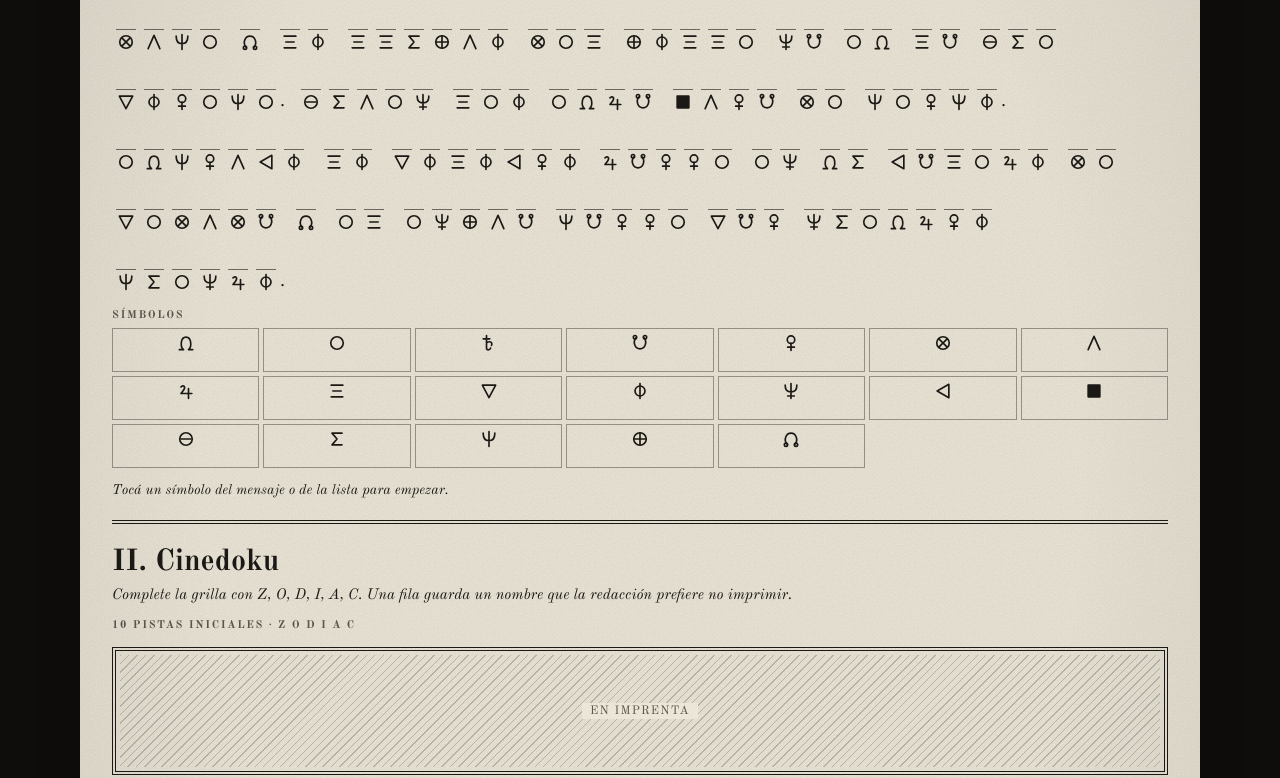
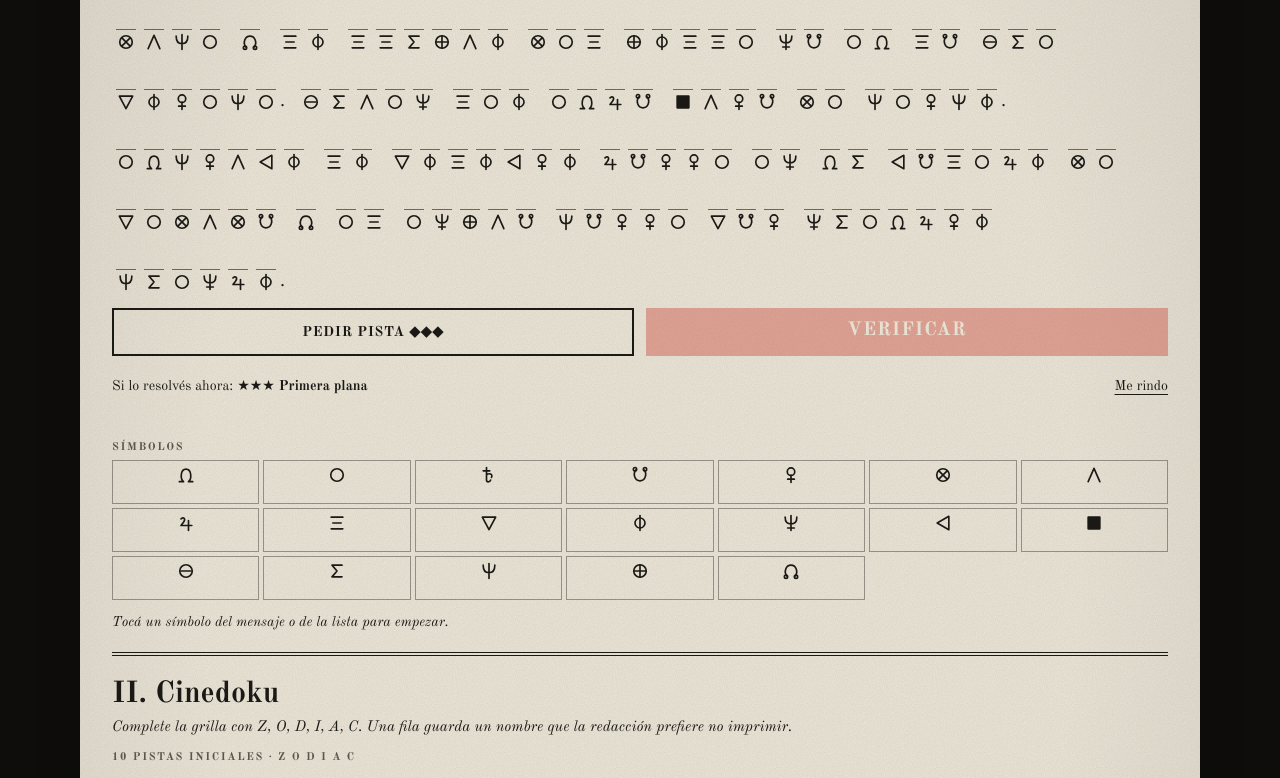
Before and after one commit to joacolongar/plainview-82, a React (Vite) app in the folder web/: page /pasatiempos in a window 1280 px wide. Shown: the part 586-1364 px from the top of the page. Built offline with nearby package versions, Linux system fonts and the light colour scheme; a web font is replaced by a local one.

Commit message:
Suma pistas, verificar y me rindo al Cifrado
Co-Authored-By: Claude Opus 5.5 <noreply@anthropic.com>

```diff
--- a/web/src/components/pasatiempos/Cifrado.tsx
+++ b/web/src/components/pasatiempos/Cifrado.tsx
@@ -15,20 +15,57 @@ type Props = {
 /**
  * El Cifrado: tocás un símbolo (en el mensaje o en la lista) y elegís la letra en el teclado;
  * se completa en todas sus apariciones. Si esa letra ya estaba en otro símbolo, se mueve.
- * Cuando todas las letras coinciden con la clave, se revela la carta (con el cupón) y se pone el sello.
+ * Ayudas (docs/PASATIEMPOS.md): pistas del editor (revelan una letra y quedan fijas), "Verificar"
+ * (marca errores; cada uso cuenta) y "Me rindo" (muestra todo, sello en blanco). Las pistas y las
+ * verificaciones bajan el sello; cuando todas las letras coinciden se revela la carta con el cupón.
  */
 export default function Cifrado({ datos, progreso, onCambio }: Props) {
   const clave = useMemo(() => decodificarClave(datos.clave), [datos.clave])
   const simbolos = useMemo(() => simbolosEnOrden(datos.cifrado, clave), [datos.cifrado, clave])
   const asignaciones = useMemo(() => progreso.asignaciones ?? {}, [progreso.asignaciones])
+  const reveladas = useMemo(() => new Set(progreso.reveladas ?? []), [progreso.reveladas])
+  const pistasUsadas = progreso.pistasUsadas ?? 0
+  const pistasQuedan = datos.pistasGratis - pistasUsadas
   const resuelto = !!progreso.resuelto
-  const [elegido, setElegido] = useState<string | null>(null) // estado de la interfaz: no se guarda
+
+  // Estado de la interfaz (no se guarda): símbolo elegido, errores marcados, confirmaciones y avisos
+  const [elegido, setElegido] = useState<string | null>(null)
+  const [errores, setErrores] = useState<Set<string>>(new Set())
+  const [confirmar, setConfirmar] = useState<'pista' | 'rendirse' | null>(null)
+  const [aviso, setAviso] = useState('')
 
   const numero = (s: string) => simbolos.indexOf(s) + 1
   const letrasUsadas = new Set(Object.values(asignaciones))
+  const letrasDelEditor = new Set([...reveladas].map((s) => clave[s]))
+  const etiqueta = (s: string) =>
+    `Símbolo ${numero(s)}, ${asignaciones[s] ? `letra ${asignaciones[s]}` : 'sin letra'}` +
+    (reveladas.has(s) ? ', dada por el editor' : '') +
+    (errores.has(s) ? ', marcada como error' : '')
+
+  /** Guarda el cambio y, si con eso quedó todo bien, lo da por resuelto con el sello que corresponda */
+  function guardar(cambio: ProgresoCifrado) {
+    const nuevo = { ...progreso, ...cambio }
+    const nuevas = nuevo.asignaciones ?? {}
+    if (simbolos.every((s) => nuevas[s] === clave[s])) {
+      onCambio({ ...nuevo, resuelto: true, sello: calcularSello(nuevo) })
+      setElegido(null)
+    } else {
+      onCambio(nuevo)
+    }
+  }
+
+  /** El próximo símbolo sin letra después de `desde`, para no tener que buscarlo */
+  function siguienteVacio(desde: string, nuevas: Record<string, string>) {
+    const i = simbolos.indexOf(desde)
+    return [...simbolos.slice(i + 1), ...simbolos.slice(0, i)].find((s) => !nuevas[s]) ?? null
+  }
 
   function asignar(letra: string | null) {
     if (!elegido || resuelto) return
+    setConfirmar(null)
+    if (reveladas.has(elegido)) return setAviso('Esa letra la dio el editor: no se cambia.')
+    if (letra && letrasDelEditor.has(letra)) return setAviso(`La ${letra} ya la dio el editor en otro símbolo.`)
+
     const nuevas = { ...asignaciones }
     if (letra) {
       for (const [s, l] of Object.entries(nuevas)) if (l === letra) delete nuevas[s] // la letra se mueve
@@ -36,19 +73,53 @@ export default function Cifrado({ datos, progreso, onCambio }: Props) {
     } else {
       delete nuevas[elegido]
     }
+    setErrores((prev) => new Set([...prev].filter((s) => s !== elegido && nuevas[s]))) // la marca se va al cambiar
+    setAviso('')
+    guardar({ asignaciones: nuevas })
+    if (letra) setElegido(siguienteVacio(elegido, nuevas))
+  }
 
-    if (simbolos.every((s) => nuevas[s] === clave[s])) {
-      onCambio({ ...progreso, asignaciones: nuevas, resuelto: true, sello: calcularSello(progreso) })
+  function pedirPista() {
+    if (resuelto || pistasQuedan <= 0) return
+    if (!elegido) return setAviso('Elegí primero el símbolo que querés que revele el editor.')
+    if (reveladas.has(elegido)) return setAviso('Ese símbolo ya lo reveló el editor. Elegí otro.')
+    // Antes de la primera pista, un segundo toque para confirmar: nadie pierde el oro sin querer
+    if (pistasUsadas === 0 && confirmar !== 'pista') return setConfirmar('pista')
+
+    const letra = clave[elegido]
+    const nuevas = { ...asignaciones }
+    for (const [s, l] of Object.entries(nuevas)) if (l === letra) delete nuevas[s]
+    nuevas[elegido] = letra
+    setConfirmar(null)
+    setErrores((prev) => new Set([...prev].filter((s) => nuevas[s] && s !== elegido)))
+    setAviso(`El editor revela: el símbolo ${numero(elegido)} es la ${letra}.`)
+    guardar({ asignaciones: nuevas, reveladas: [...reveladas, elegido], pistasUsadas: pistasUsadas + 1 })
+    setElegido(siguienteVacio(elegido, nuevas))
+  }
+
+  function verificar() {
+    if (resuelto || letrasUsadas.size === 0) return
+    setConfirmar(null)
+    const mal = simbolos.filter((s) => asignaciones[s] && asignaciones[s] !== clave[s])
+    setErrores(new Set(mal))
+    setAviso(
+      mal.length === 0
+        ? 'Todo lo que pusiste está bien. Seguí.'
+        : mal.length === 1
+          ? 'Hay 1 símbolo equivocado: está marcado con ✗.'
+          : `Hay ${mal.length} símbolos equivocados: están marcados con ✗.`,
+    )
+    guardar({ verificaciones: (progreso.verificaciones ?? 0) + 1 })
+  }
+
+  function rendirse() {
+    if (resuelto) return
+    if (confirmar !== 'rendirse') return setConfirmar('rendirse')
+    setConfirmar(null)
+    setErrores(new Set())
     setElegido(null)
-      return
-    }
-    onCambio({ ...progreso, asignaciones: nuevas })
-    if (letra) {
-      // pasa solo al próximo símbolo sin letra, para no tener que buscarlo
-      const i = simbolos.indexOf(elegido)
-      const siguiente = [...simbolos.slice(i + 1), ...simbolos.slice(0, i)].find((s) => !nuevas[s])
-      setElegido(siguiente ?? null)
-    }
+    setAviso('')
+    onCambio({ ...progreso, asignaciones: { ...clave }, resuelto: true, sello: calcularSello(progreso, true) })
   }
 
   function mover(paso: number) {
@@ -76,6 +147,7 @@ export default function Cifrado({ datos, progreso, onCambio }: Props) {
   })
 
   const textoEnClaro = [...datos.cifrado].map((ch) => clave[ch] ?? ch).join('')
+  const selloEnJuego = SELLOS[calcularSello(progreso)]
 
   return (
     <div className="mt-3">
@@ -91,18 +163,22 @@ export default function Cifrado({ datos, progreso, onCambio }: Props) {
                   disabled={resuelto}
                   onClick={(e) => {
                     setElegido(ch)
+                    setConfirmar(null)
                     // el teclado aparece abajo: si el símbolo tocado quedó debajo, la página sube lo justo
                     // (scroll-mb-72 deja lugar para el teclado al calcular "nearest")
                     const celda = e.currentTarget
                     requestAnimationFrame(() => celda.scrollIntoView({ block: 'nearest' }))
                   }}
                   aria-pressed={elegido === ch}
-                  aria-label={`Símbolo ${numero(ch)}, ${asignaciones[ch] ? `letra ${asignaciones[ch]}` : 'sin letra'}`}
-                  className={`flex h-12 w-7 scroll-mb-72 flex-col items-center justify-end ${elegido === ch ? 'bg-print/10' : ''}`}
+                  aria-label={etiqueta(ch)}
+                  className={`relative flex h-12 w-7 scroll-mb-72 flex-col items-center justify-end ${elegido === ch ? 'bg-print/10' : ''}`}
                 >
-                  <span className={`h-5 font-display text-base font-bold leading-5 ${elegido === ch ? 'underline decoration-red decoration-2' : ''}`}>
+                  <span
+                    className={`h-5 font-display text-base font-bold leading-5 ${elegido === ch ? 'underline decoration-red decoration-2' : ''} ${reveladas.has(ch) ? 'italic text-print-muted' : ''} ${errores.has(ch) ? 'line-through decoration-2' : ''}`}
+                  >
                     {asignaciones[ch] ?? ''}
                   </span>
+                  {errores.has(ch) && <span className="absolute -top-1 right-0 font-display text-xs font-bold" aria-hidden>✗</span>}
                   <span className="mt-0.5 h-px w-5 bg-print/60" aria-hidden />
                   <Glifo id={ch} className="mt-0.5 size-5" />
                 </button>
@@ -118,28 +194,71 @@ export default function Cifrado({ datos, progreso, onCambio }: Props) {
         <div role="status" className="mt-4 border-4 border-double border-print p-3">
           <p className="font-display text-[11px] font-bold uppercase tracking-[0.15em] text-print-muted">Carta descifrada</p>
           <p className="mt-1 font-display text-[15px] leading-snug">{textoEnClaro}</p>
-          {progreso.sello && (
+          {progreso.sello === 'rendido' ? (
             <p className="mt-2 font-display text-sm italic">
-              Sello en su carnet: <strong className="not-italic">{SELLOS[progreso.sello].nombre}</strong>. El cupón vale uno por pedido y solo en esta edición.
+              Se rindió: el sello queda en blanco. El cupón vale igual, uno por pedido y solo en esta edición.
             </p>
+          ) : (
+            progreso.sello && (
+              <p className="mt-2 font-display text-sm italic">
+                Sello en su carnet: <strong className="not-italic">{SELLOS[progreso.sello].estrellas} {SELLOS[progreso.sello].nombre}</strong>. El cupón vale
+                uno por pedido y solo en esta edición.
+              </p>
+            )
           )}
         </div>
       ) : (
         <>
+          {/* Ayudas, como en la maqueta: Pedir pista (borde) y Verificar (rojo) */}
+          <div className="mt-4 grid grid-cols-2 gap-3">
+            <button
+              type="button"
+              onClick={pedirPista}
+              disabled={pistasQuedan <= 0}
+              className="min-h-12 border-2 border-print px-2 font-display text-sm font-bold uppercase tracking-wider disabled:opacity-40"
+            >
+              {confirmar === 'pista' ? '¿Seguro? Baja el sello' : pistasQuedan > 0 ? `Pedir pista ${'◆'.repeat(pistasQuedan)}` : 'Sin pistas'}
+            </button>
+            {/* 19 px en negrita cuenta como "texto grande": así el crema sobre rojo (3,99:1) cumple el mínimo de 3:1 */}
+            <button
+              type="button"
+              onClick={verificar}
+              disabled={letrasUsadas.size === 0}
+              className="min-h-12 bg-red px-2 font-display text-[19px] font-bold uppercase tracking-wider text-paper disabled:opacity-40"
+            >
+              Verificar
+            </button>
+          </div>
+          <div className="mt-2 flex flex-wrap items-center justify-between gap-x-4">
+            <p className="font-display text-sm">
+              Si lo resolvés ahora: <span aria-hidden>{selloEnJuego.estrellas}</span> <strong>{selloEnJuego.nombre}</strong>
+            </p>
+            <button type="button" onClick={rendirse} className="min-h-11 font-display text-sm underline underline-offset-4">
+              {confirmar === 'rendirse' ? '¿Seguro? Ver la solución sin sello' : 'Me rindo'}
+            </button>
+          </div>
+          <p role="status" aria-live="polite" className="min-h-5 font-display text-sm italic">{aviso}</p>
+
           {/* Lista de símbolos: botones de 44 px, la forma cómoda de elegir con el pulgar */}
-          <p className="mt-4 font-display text-[11px] font-bold uppercase tracking-[0.15em] text-print-muted">Símbolos</p>
+          <p className="mt-3 font-display text-[11px] font-bold uppercase tracking-[0.15em] text-print-muted">Símbolos</p>
           <div className="mt-1 grid grid-cols-7 gap-1">
             {simbolos.map((s) => (
               <button
                 key={s}
                 type="button"
-                onClick={() => setElegido(s)}
+                onClick={() => {
+                  setElegido(s)
+                  setConfirmar(null)
+                }}
                 aria-pressed={elegido === s}
-                aria-label={`Símbolo ${numero(s)}, ${asignaciones[s] ? `letra ${asignaciones[s]}` : 'sin letra'}`}
-                className={`flex h-11 flex-col items-center justify-center border ${elegido === s ? 'border-2 border-red bg-print/10' : 'border-print/40'}`}
+                aria-label={etiqueta(s)}
+                className={`relative flex h-11 flex-col items-center justify-center border ${elegido === s ? 'border-2 border-red bg-print/10' : 'border-print/40'} ${reveladas.has(s) ? 'bg-print/10' : ''}`}
               >
                 <Glifo id={s} className="size-5" />
-                <span className="h-3.5 font-display text-xs font-bold leading-3.5">{asignaciones[s] ?? ''}</span>
+                <span className={`h-3.5 font-display text-xs font-bold leading-3.5 ${reveladas.has(s) ? 'italic' : ''} ${errores.has(s) ? 'line-through' : ''}`}>
+                  {asignaciones[s] ?? ''}
+                </span>
+                {errores.has(s) && <span className="absolute top-0 right-0.5 font-display text-[10px] font-bold" aria-hidden>✗</span>}
               </button>
             ))}
           </div>
@@ -149,25 +268,36 @@ export default function Cifrado({ datos, progreso, onCambio }: Props) {
             <div className="paper sticky bottom-0 z-10 -mx-3 mt-3 border-t-2 border-print px-3 pt-2 pb-[max(0.5rem,env(safe-area-inset-bottom))]">
               <div className="flex min-h-11 items-center justify-between gap-2">
                 <p className="flex items-center gap-2 font-display text-sm">
-                  <Glifo id={elegido} className="size-6" /> Símbolo {numero(elegido)}: elegí la letra
+                  <Glifo id={elegido} className="size-6" />
+                  {reveladas.has(elegido) ? `Símbolo ${numero(elegido)}: lo dio el editor` : `Símbolo ${numero(elegido)}: elegí la letra`}
                 </p>
                 <button type="button" onClick={() => setElegido(null)} className="min-h-11 px-2 font-display text-sm underline">
                   Cerrar
                 </button>
               </div>
               <div className="grid grid-cols-7 gap-1">
-                {LETRAS.map((l) => (
+                {LETRAS.map((l) => {
+                  const delEditor = letrasDelEditor.has(l)
+                  return (
                     <button
                       key={l}
                       type="button"
                       onClick={() => asignar(l)}
-                    aria-label={letrasUsadas.has(l) && asignaciones[elegido] !== l ? `${l}, ya usada en otro símbolo` : l}
-                    className={`h-11 border border-print/40 font-display text-lg font-bold ${letrasUsadas.has(l) ? 'text-print-muted line-through decoration-1' : ''}`}
+                      disabled={reveladas.has(elegido) || delEditor}
+                      aria-label={delEditor ? `${l}, la dio el editor` : letrasUsadas.has(l) && asignaciones[elegido] !== l ? `${l}, ya usada en otro símbolo` : l}
+                      className={`h-11 border border-print/40 font-display text-lg font-bold disabled:opacity-30 ${letrasUsadas.has(l) ? 'text-print-muted line-through decoration-1' : ''}`}
                     >
                       {l}
                     </button>
-                ))}
-                <button type="button" onClick={() => asignar(null)} aria-label="Borrar letra" className="h-11 border border-print/40 font-display text-lg">
+                  )
+                })}
+                <button
+                  type="button"
+                  onClick={() => asignar(null)}
+                  disabled={reveladas.has(elegido)}
+                  aria-label="Borrar letra"
+                  className="h-11 border border-print/40 font-display text-lg disabled:opacity-30"
+                >
                   ⌫
                 </button>
               </div>
--- a/web/src/lib/progresoPasatiempos.ts
+++ b/web/src/lib/progresoPasatiempos.ts
@@ -10,22 +10,23 @@ import type { Juego } from '../data/pasatiempos/types'
 /** Sellos del Carnet de lector (ver docs/PASATIEMPOS.md). `rendido` = "Me rindo": sello en blanco */
 export type Sello = 'oro' | 'plata' | 'bronce' | 'rendido'
 
-export const SELLOS: Record<Sello, { nombre: string; detalle: string }> = {
-  oro: { nombre: 'Primera plana', detalle: 'Sin pistas y con 1 verificación como máximo' },
-  plata: { nombre: 'Página central', detalle: 'Hasta 1 pista o 3 verificaciones' },
-  bronce: { nombre: 'Clasificados', detalle: 'Resuelto de cualquier forma' },
-  rendido: { nombre: 'Me rindo', detalle: 'Se vio la solución: sello en blanco' },
+export const SELLOS: Record<Sello, { nombre: string; detalle: string; estrellas: string }> = {
+  oro: { nombre: 'Primera plana', detalle: 'Sin pistas y con 1 verificación como máximo', estrellas: '★★★' },
+  plata: { nombre: 'Página central', detalle: 'Hasta 1 pista o 3 verificaciones', estrellas: '★★☆' },
+  bronce: { nombre: 'Clasificados', detalle: 'Resuelto de cualquier forma', estrellas: '★☆☆' },
+  rendido: { nombre: 'Me rindo', detalle: 'Se vio la solución: sello en blanco', estrellas: '☆☆☆' },
 }
 
 export type ProgresoJuego = {
   sello?: Sello
   segundos?: number // tiempo de resolución (P5)
-  pistasUsadas?: number // pistas del editor (P2b)
-  verificaciones?: number // usos de "Verificar" (P2b)
+  pistasUsadas?: number // pistas del editor
+  verificaciones?: number // usos de "Verificar"
 }
 
 export type ProgresoCifrado = ProgresoJuego & {
   asignaciones?: Record<string, string> // símbolo → letra que puso el lector
+  reveladas?: string[] // símbolos cuya letra dio el editor (quedan fijos)
   resuelto?: boolean
 }
 
--- a/web/src/pages/Pasatiempos.tsx
+++ b/web/src/pages/Pasatiempos.tsx
@@ -55,7 +55,7 @@ function EdicionPasatiempos({ edicion }: { edicion: Edicion }) {
         titulo={edicion.cifrado.titulo}
         entradilla={edicion.cifrado.entradilla}
         dato={`${edicion.cifrado.simbolosUsados} símbolos`}
-        extra={<PistasDelEditor cantidad={edicion.cifrado.pistasGratis} />}
+        extra={<PistasDelEditor total={edicion.cifrado.pistasGratis} usadas={progreso.juegos.cifrado?.pistasUsadas ?? 0} />}
       >
         <Cifrado
           datos={edicion.cifrado}
@@ -118,11 +118,13 @@ function Seccion({ id, numero, titulo, entradilla, dato, extra, children }: {
   )
 }
 
-// El texto va en tinta y los rombos en rojo: texto rojo chico sobre crema no llega al contraste mínimo
-function PistasDelEditor({ cantidad }: { cantidad: number }) {
+// El texto va en tinta y los rombos en rojo: texto rojo chico sobre crema no llega al contraste mínimo.
+// ◆ = pista disponible, ◇ = pista usada
+function PistasDelEditor({ total, usadas }: { total: number; usadas: number }) {
+  const quedan = Math.max(total - usadas, 0)
   return (
-    <span aria-label={`${cantidad} pistas del editor`}>
-      Pistas del editor: <span aria-hidden className="text-red">{'◆'.repeat(cantidad)}</span>
+    <span aria-label={`Pistas del editor: quedan ${quedan} de ${total}`}>
+      Pistas del editor: <span aria-hidden className="text-red">{'◆'.repeat(quedan)}{'◇'.repeat(total - quedan)}</span>
     </span>
   )
 }
@@ -132,8 +134,6 @@ const JUEGOS: { id: Juego; nombre: string }[] = [
   { id: 'cinedoku', nombre: 'Cinedoku' },
   { id: 'crucigrama', nombre: 'Crucigrama' },
 ]
-
-const ESTRELLAS: Record<Sello, string> = { oro: '★★★', plata: '★★☆', bronce: '★☆☆', rendido: '☆☆☆' }
 
 /** Carnet de lector: un casillero por juego con el sello ganado en esta edición */
 function Carnet({ numero, progreso }: { numero: number; progreso: Progreso }) {
@@ -157,12 +157,12 @@ function Carnet({ numero, progreso }: { numero: number; progreso: Progreso }) {
 }
 
 function SelloImpreso({ sello }: { sello: Sello }) {
-  const { nombre, detalle } = SELLOS[sello]
+  const { nombre, detalle, estrellas } = SELLOS[sello]
   const estilo =
     sello === 'oro' ? 'border-red border-double border-4' : sello === 'rendido' ? 'border-dashed border-2 border-print/50 text-print-muted' : 'border-2 border-print'
   return (
     <span title={detalle} className={`flex size-20 -rotate-6 flex-col items-center justify-center rounded-full ${estilo}`}>
-      <span className="text-xs leading-none" aria-hidden>{ESTRELLAS[sello]}</span>
+      <span className="text-xs leading-none" aria-hidden>{estrellas}</span>
       <span className="mt-1 px-1 font-display text-[10px] font-bold uppercase leading-tight">{nombre}</span>
     </span>
   )
```
Also changed, not shown: 1 other file (tests, documents, lock files or other folders). Lines whose indentation alone changed are shown as unchanged.
